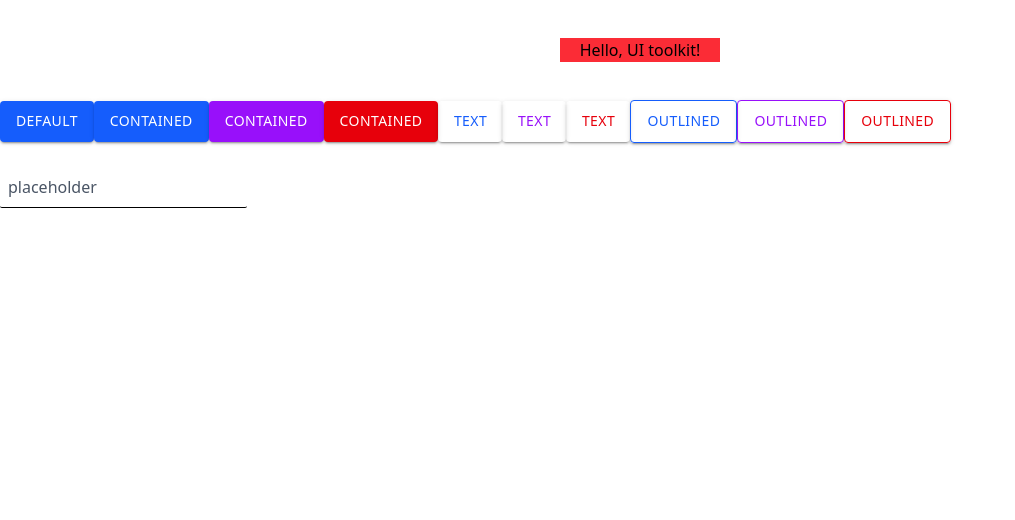
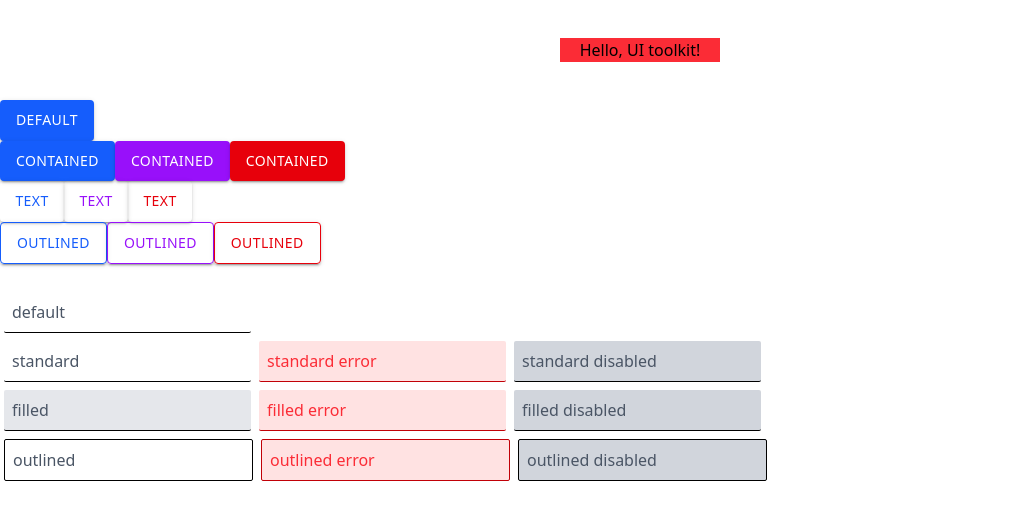
Before and after one commit to IslamSolimanInnowise/custom-components-lib, a React app: page / in a window 1280 px wide. Shown: the top 520 px of the page, without its empty margins (0-1015 px from the left). Built offline with nearby package versions, Linux system fonts and the light colour scheme.

Commit message:
refactor: edit the text field styles for different props

```diff
--- a/src/App.tsx
+++ b/src/App.tsx
@@ -9,6 +9,7 @@ const App: React.FC = () => {
       </h1>
       {/* Button Component */}
       <Button>Default</Button>
+      <br />
       <Button variant="contained" color="primary">
         Contained
       </Button>
@@ -22,6 +23,7 @@ const App: React.FC = () => {
       >
         Contained
       </Button>
+      <br />
       <Button variant="text" color="primary">
         Text
       </Button>
@@ -31,6 +33,7 @@ const App: React.FC = () => {
       <Button variant="text" color="error">
         Text
       </Button>
+      <br />
       <Button variant="outlined" color="primary">
         Outlined
       </Button>
@@ -45,11 +48,19 @@ const App: React.FC = () => {
       <br />
 
       {/* TextField */}
-      <TextField
-        placeholder="placeholder"
-        className="my-custom-class-name"
-        variant="standard"
-      />
+      <TextField placeholder="default" className="my-custom-class-name" />
+      <br />
+      <TextField placeholder="standard" variant="standard" />
+      <TextField placeholder="standard error" variant="standard" error />
+      <TextField placeholder="standard disabled" variant="standard" disabled />
+      <br />
+      <TextField placeholder="filled" variant="filled" />
+      <TextField placeholder="filled error" variant="filled" error />
+      <TextField placeholder="filled disabled" variant="filled" disabled />
+      <br />
+      <TextField placeholder="outlined" variant="outlined" />
+      <TextField placeholder="outlined error" variant="outlined" error />
+      <TextField placeholder="outlined disabled" variant="outlined" disabled />
     </div>
   );
 };
--- a/src/components/TextField/TextField.tsx
+++ b/src/components/TextField/TextField.tsx
@@ -18,13 +18,14 @@ const TextField: React.FC<TextFieldProps> = ({
   ...props
 }) => {
   const baseClasses =
-    "p-2 border-b-1 rounded-xs text-md placeholder-gray-600 outline-0 cursor-pointer hover:bg-amber-100 transition-all duration-200 ease-in-out";
-  const errorClasses = "text-red-700 placeholder-red-500 border-red-700";
-  const disabledClasses = "bg-gray-200 pointer-events-none";
+    "p-2 border-b-1 rounded-xs text-md placeholder-gray-600 outline-0 cursor-pointer hover:bg-amber-100 transition-all duration-200 ease-in-out m-1";
+  const errorClasses =
+    "text-red-700 placeholder-red-500 border-red-700 bg-red-100 hover:bg-red-200";
+  const disabledClasses = "bg-gray-300 pointer-events-none";
 
   const variantClasses = {
     standard: "focus:border-b-2",
-    filled: "focus:border-b-2 bg-gray-300",
+    filled: "focus:border-b-2 bg-gray-200",
     outlined: "border-1 focus:border-2",
   };
 
```
